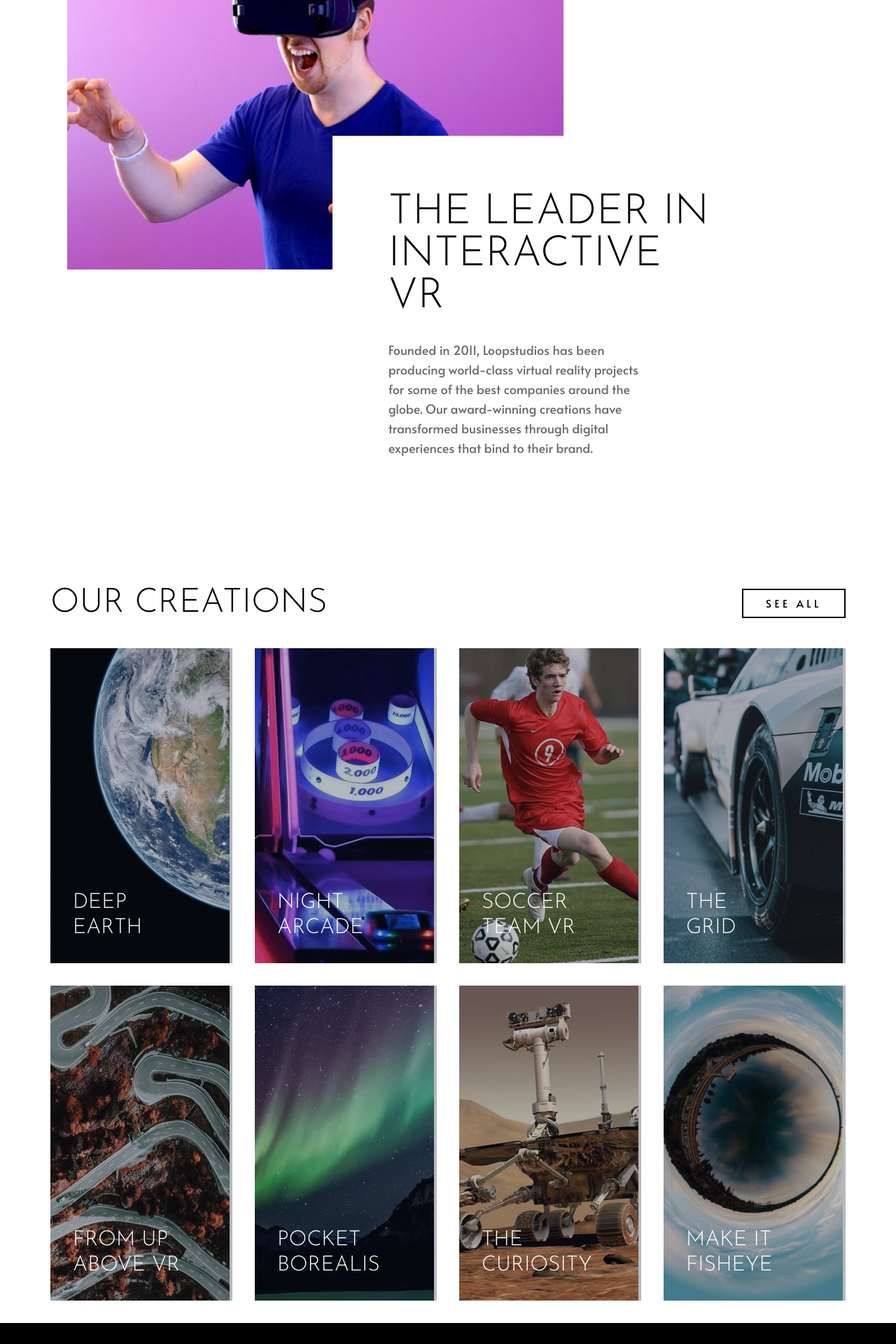
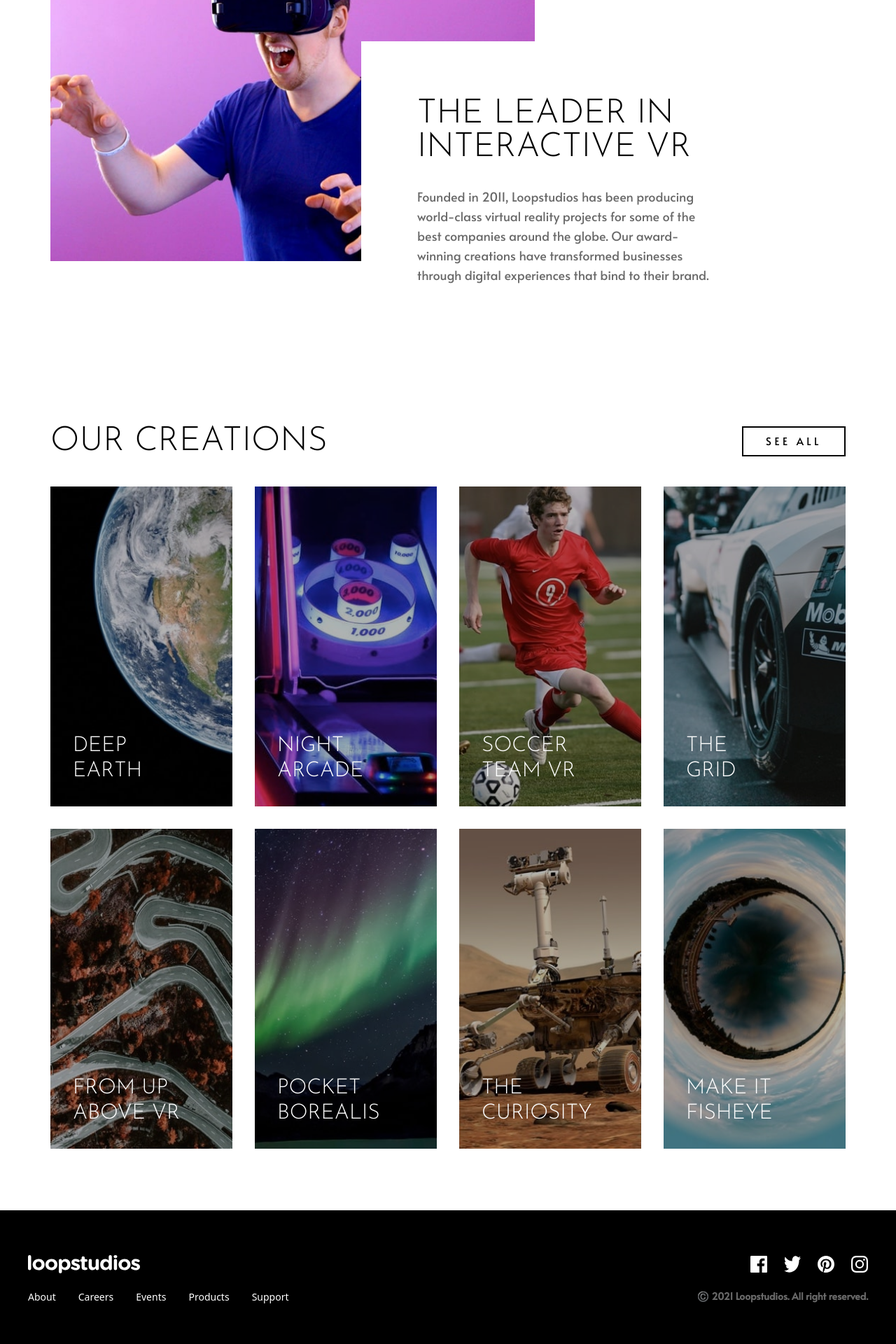
Before and after one commit to dev-paulL/loopstudios-landingpage-react, a React (Vite) app: page / in a window 1280 px wide. Shown: the part 820-2740 px from the top of the page at 70% size. Built offline with nearby package versions, Linux system fonts and the light colour scheme.

Commit message:
added active effects, some layout fixes

```diff
--- a/src/components/CreationsSection.tsx
+++ b/src/components/CreationsSection.tsx
@@ -3,25 +3,27 @@ import SeeAllBtn from "./SeeAllBtn";
 
 export default function CreationsSection() {
   return (
-    <section className="p-8 max-w-[1200px] mx-auto">
+    <section className="p-8 lg:py-12 max-w-[1200px] mx-auto">
       <div className="lg:flex lg:items-center mt-10 lg:justify-between">
         <h2 className="text-3xl text-center lg:text-5xl">Our Creations</h2>
         <div className="desktop-seeAllBtn">
           <SeeAllBtn />
         </div>
       </div>
-      <div className="flex flex-col gap-8 mt-10 lg:grid lg:grid-cols-4 lg:grid-rows-2 items-center ">
+      <div className="flex flex-col gap-8 mt-10 lg:grid lg:grid-cols-4 lg:grid-rows-2 items-center">
         {creations.map((creation) => {
           let titleWidth = creation.name === "The Grid" || creation.name === "Deep Earth" ? "20%" : "60%";
           return (
-            <article key={creation.name} className="relative">
-              <div className="lg:before:absolute before:w-full before:h-full z-0 before:z-10 before:bg-gradient-to-b before:bg-slate-900 before:bg-opacity-30 " />
-              <picture className="relative">
+            <article
+              key={creation.name}
+              className="relative z-0 hover:text-black text-white"
+            >
+              <picture className="vignette-wrapper">
                 <source srcSet={creation.imgDesktop} media="(min-width:1024px)" />
                 <img src={creation.imgMobile} alt={creation.name} className="" />
               </picture>
               <a
-                className={`absolute left-[1rem] bottom-[1rem] lg:left-[2rem] lg:bottom-[2rem] text-white uppercase font-josefin text-2xl lg:text-3xl font-light leading-tight text-balance z-30`}
+                className={`absolute block left-[1rem] bottom-[1rem] lg:left-[2rem] lg:bottom-[2rem] uppercase font-josefin text-2xl lg:text-3xl font-light leading-tight text-balance z-30`}
                 style={{ width: titleWidth }}
               >
                 {creation.name}
--- a/src/components/DesktopNav.tsx
+++ b/src/components/DesktopNav.tsx
@@ -1,4 +1,5 @@
 import { navLinks } from "../data";
+import NavLinkItem from "./NavLinkItem";
 
 export default function DesktopNav() {
   return (
@@ -6,9 +7,7 @@ export default function DesktopNav() {
       <ul className="flex gap-6 font-bold text-white items-center justify-center">
         {navLinks.map((link) => {
           return (
-            <li key={`dh_${link}`}>
-              <a href="#">{link}</a>
-            </li>
+           <NavLinkItem key={`dh_${link}`} link={link} />
           );
         })}
       </ul>
--- a/src/components/FooterSection.tsx
+++ b/src/components/FooterSection.tsx
@@ -1,8 +1,9 @@
 import { logo, navLinks, socialLinks } from "../data";
+import NavLinkItem from "./NavLinkItem";
 
 export default function FooterSection() {
   return (
-    <footer className="bg-black text-center flex flex-col lg:flex-row gap-8 py-16 items-center">
+    <footer className="bg-black text-center flex flex-col lg:flex-row gap-8 py-16 items-center mt-10 px-8">
       <div className="lg:flex max-w-[1200px] lg:mx-auto lg:w-full lg:justify-between items-center">
         <div className="flex gap-6 flex-col items-center lg:items-start">
           <img src={logo} alt="LoopStudios" className="w-[10rem]" />
@@ -10,11 +11,7 @@ export default function FooterSection() {
           <nav>
             <ul className="flex flex-col lg:flex-row gap-4 lg:gap-8 text-sm font-medium text-white">
               {navLinks.map((link) => {
-                return (
-                  <li key={`f_${link}`} className="">
-                    <a href="/">{link}</a>
-                  </li>
-                );
+                return <NavLinkItem link={link} key={`f_${link}`} />;
               })}
             </ul>
           </nav>
@@ -24,9 +21,10 @@ export default function FooterSection() {
           <ul aria-label="Social links" className="flex gap-6 items-center">
             {socialLinks.map((socialLink) => {
               return (
-                <li key={`f_${socialLink.name}`}>
-                  <a href={socialLink.href}>
-                    <img src={socialLink.icon} alt={socialLink.name} />
+                <li key={`f_${socialLink.name}`} className="relative">
+                  <a href={socialLink.href} className="relative group flex items-center justify-center">
+                    <img src={socialLink.icon} alt={socialLink.name} className="w-6 h-6" />
+                    <span className="absolute -bottom-3 left-1/2 transform -translate-x-1/2 w-0 group-hover:w-[100%] h-[2px] bg-white transition-all duration-300"></span>
                   </a>
                 </li>
               );
--- a/src/components/InteractiveSection.tsx
+++ b/src/components/InteractiveSection.tsx
@@ -2,14 +2,14 @@ import MobileInteractive from "../assets/images/mobile/image-interactive.jpg";
 import DesktopInteractive from "../assets/images/desktop/image-interactive.jpg";
 export default function InteractiveSection() {
   return (
-    <section className="p-8 flex flex-col gap-12 md:grid md:grid-cols-6 md:grid-rows-3 pt-20 md:w-[90%] md:mx-auto">
-      <picture className="md:col-start-1 md:col-span-4 md:row-start-1 md:row-span-3">
-        <source srcSet={DesktopInteractive} media="(min-width:1024px)" />
+    <section className="p-8 flex flex-col gap-12 lg:grid lg:grid-cols-8 lg:grid-rows-4 pt-20 max-w-[1200px] mx-auto">
+      <picture className="lg:col-start-1 lg:col-span-5 lg:row-start-1 lg:row-span-4 h-min">
+        <source srcSet={DesktopInteractive} media="(min-width:1020px)" />
         <img src={MobileInteractive} alt="" />
       </picture>
-      <article className="flex flex-col gap-8 self-center w-[90%] bg-white md:col-start-3 md:col-span-4 md:row-start-2 md:row-span-2 md:p-20">
-        <h2 className="text-3xl leading-none md:text-6xl">The Leader In Interactive VR</h2>
-        <p className="font-normal text-veryDarkGray text-body leading-normal md:text-left md:text-lg md:w-[80%]">
+      <article className="flex flex-col gap-8 self-center bg-white lg:col-start-4 lg:col-span-5 lg:row-start-2 lg:row-span-3 box-content lg:p-20 text-center lg:text-start">
+        <h2 className="text-3xl leading-none lg:text-5xl ">The Leader In Interactive VR</h2>
+        <p className="font-normal text-veryDarkGray text-body leading-normal lg:text-left lg:text-lg lg:w-[80%]">
           Founded in 2011, Loopstudios has been producing world-class virtual reality projects for some of the best companies around the globe. Our
           award-winning creations have transformed businesses through digital experiences that bind to their brand.
         </p>
--- a/src/components/MobileMenu.tsx
+++ b/src/components/MobileMenu.tsx
@@ -1,6 +1,7 @@
 "use client";
 
 import { closeIcon, logo, navLinks } from "../data";
+import NavLinkItem from "./NavLinkItem";
 
 export default function MobileMenu({ toggleMenu }: { toggleMenu: () => void }) {
   return (
@@ -15,9 +16,7 @@ export default function MobileMenu({ toggleMenu }: { toggleMenu: () => void }) {
         <ul className="text-white uppercase text-2xl font-light font-josefin mt-32 flex flex-col gap-4">
           {navLinks.map((nL) => {
             return (
-              <li key={`h_${nL}`}>
-                <a>{nL}</a>
-              </li>
+             <NavLinkItem link={nL}key={`h_${nL}`} />
             );
           })}
         </ul>
--- /dev/null
+++ b/src/components/NavLinkItem.tsx
@@ -0,0 +1,13 @@
+export default function NavLinkItem({ link }: { link: string }) {
+  return (
+    <li className="relative">
+      <a
+        href="#"
+        className="relative group text-white py-2" // Example text color change on hover
+      >
+        {link}
+        <span className="absolute bottom-0 left-1/2 transform -translate-x-1/2 w-0 group-hover:w-[50%] h-[2px] bg-white transition-all duration-300"></span>
+      </a>
+    </li>
+  );
+}
--- a/src/components/SeeAllBtn.tsx
+++ b/src/components/SeeAllBtn.tsx
@@ -1,3 +1,3 @@
 export default function SeeAllBtn({ extraClass }: { extraClass?: string }) {
-  return <button className={`border-2 uppercase px-8 text-body py-2 border-black w-max self-center tracking-[0.3em] font-alata ${extraClass}`}>See all</button>;
+  return <button className={`transition-colors hover:bg-black hover:text-white border-2 uppercase px-8 text-body py-2 border-black w-max self-center tracking-[0.3em] font-alata ${extraClass}`}>See all</button>;
 }
--- a/src/index.css
+++ b/src/index.css
@@ -46,7 +46,7 @@ img {
   display: none;
 }
 /* Above 1024px */
-@media (min-width: 1024px) {
+@media (min-width: 1020px) {
   .desktop-nav {
     display: block;
   }
@@ -61,4 +61,37 @@ img {
   .desktop-seeAllBtn {
     display: block;
   }
+
+  .hero {
+    background-image: url(./assets/images/desktop/image-hero.jpg);
+  }
 }
+/* styles.css or similar */
+.vignette-wrapper {
+  position: relative;
+  cursor: pointer;
+}
+
+.vignette-wrapper::before {
+  content: "";
+  position: absolute;
+  top: 0;
+  left: 0;
+  right: 0;
+  bottom: 0;
+  background: rgba(0, 0, 0, 0.3);
+  z-index: 10; /* Ensure vignette is above the image but below the text */
+  transition: all 0.15s ease;
+}
+
+.vignette-wrapper img {
+  display: block;
+  width: 100%;
+  height: auto;
+  position: relative;
+  z-index: 0; /* Ensure image is below the vignette */
+}
+
+.vignette-wrapper:hover::before {
+  background: rgba(255, 255, 255, 0.7);
+}
```
